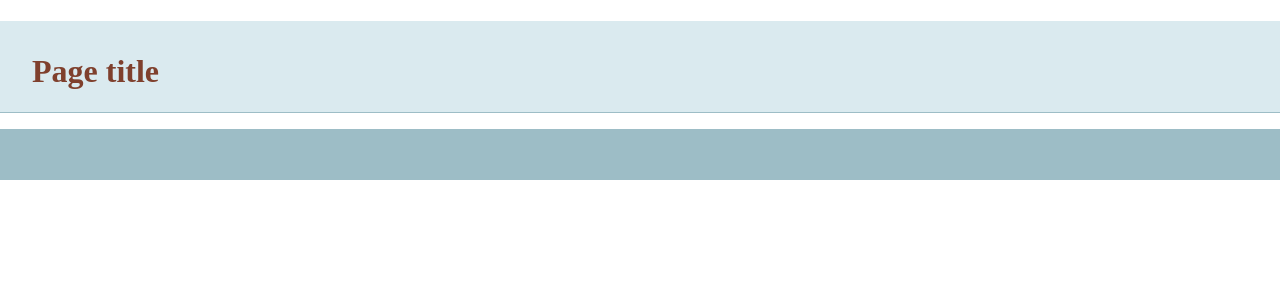
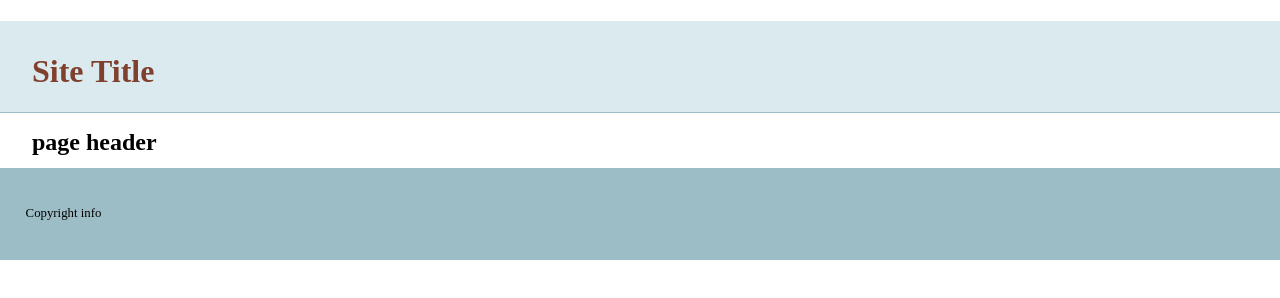
Before and after one commit to shra-one/test, a plain HTML site: page index.html in a window 1280 px wide. Drawn offline with nearby package versions, Linux system fonts and the light colour scheme.

Commit message:
fix updated

```diff
--- a/index.html
+++ b/index.html
@@ -14,13 +14,15 @@
     </head>
     <body>
     <header>
-	<h1>Page title</h1>
+	<h1>Site Title</h1>
     </header>
     <nav id="pageNav">
     </nav>
     <main>
+    	<h2>page header</h2>
     </main>
     <footer>
+    <p>Copyright info</p>
     </footer>
         <script>
 //use the modernizr load to load up external scripts. This will load the scripts asynchronously, but the order listed matters. Although it will load all scripts in parallel, it will execute them in the order listed
```
